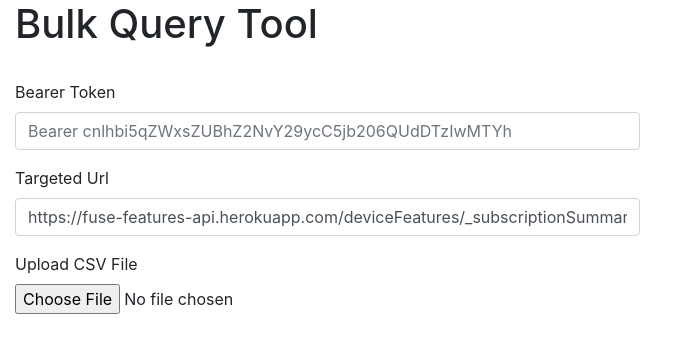
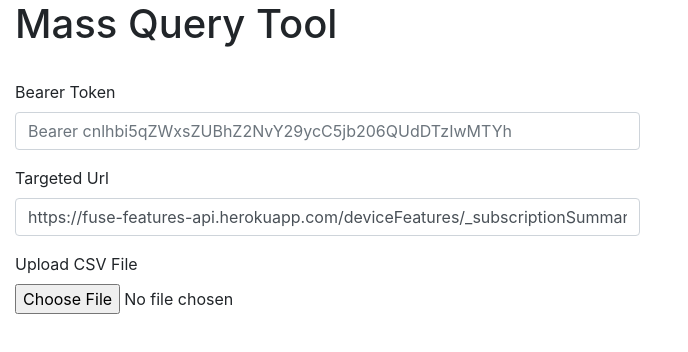
Before and after one commit to ssebro/mass-query, a website: page index.html in a window 1280 px wide. Shown: the whole page, without its empty margins (0-688 px from the left). Drawn offline with nearby package versions, Linux system fonts and the light colour scheme.

Commit message:
Updated ui

```diff
--- a/index.html
+++ b/index.html
@@ -14,7 +14,7 @@
     <div class="container col-12">
 
 
-    <h1>Bulk Query Tool</h1>
+    <h1>Mass Query Tool</h1>
     <br/>
 
     <div class="form-group">
```
